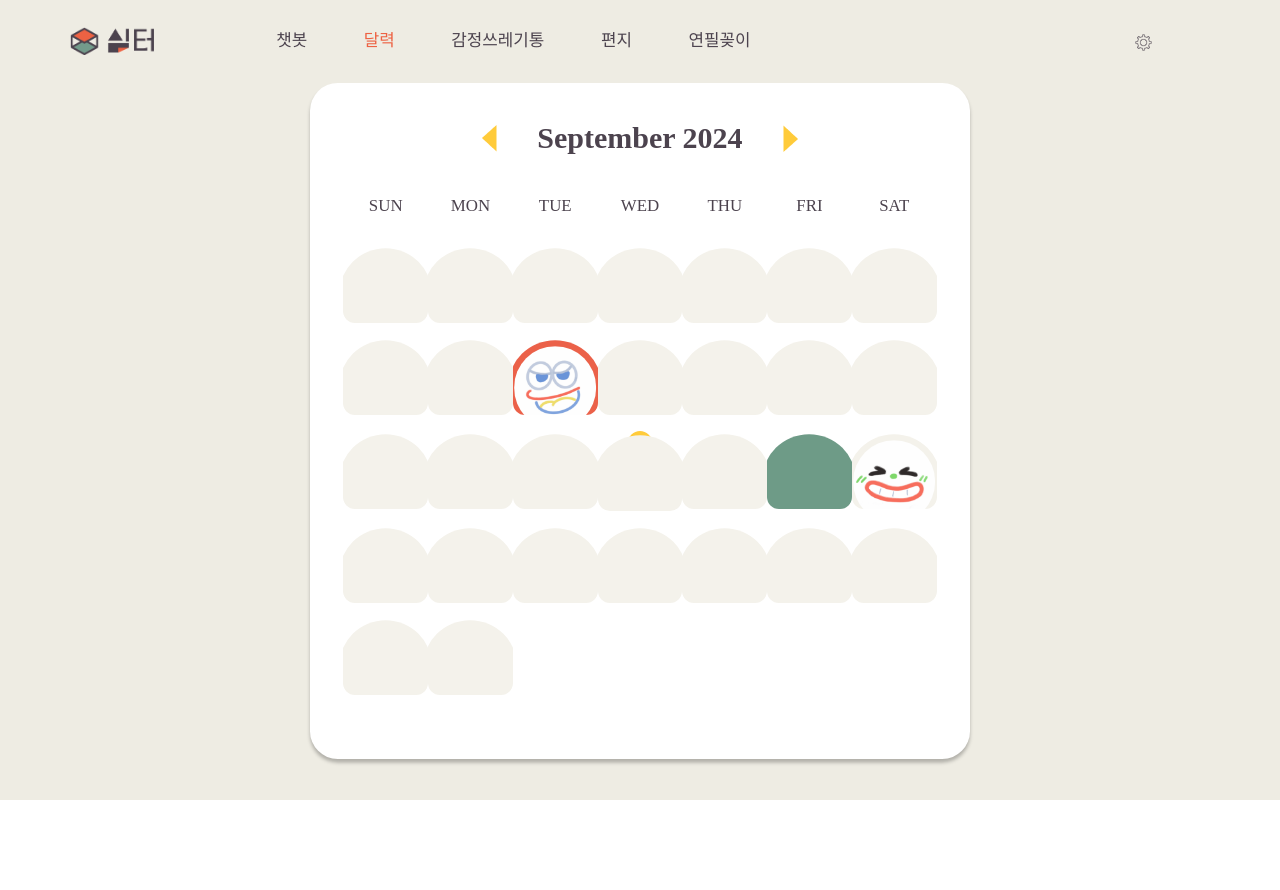
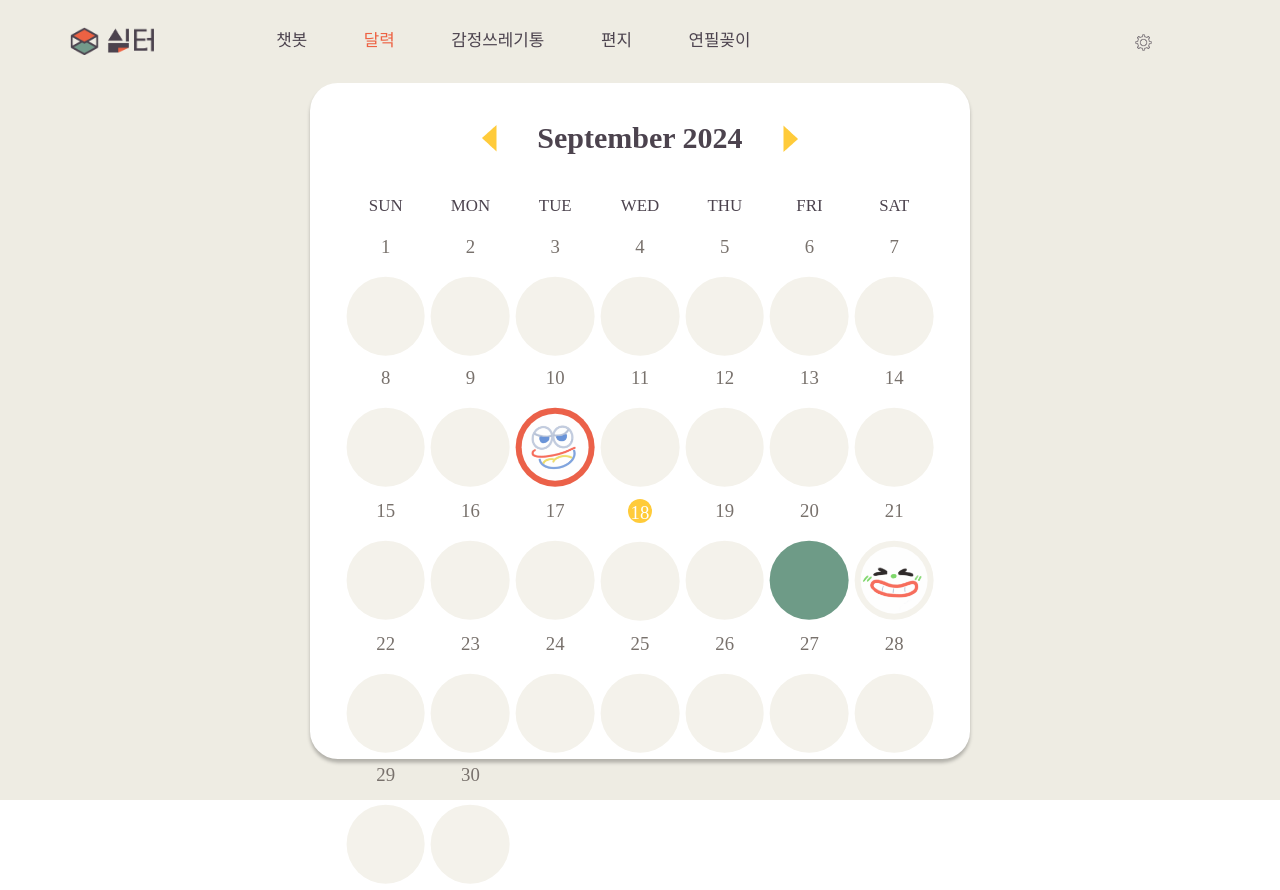
Before and after one commit to git1uv/client, a React (Create React App) app: page /calendar in a window 1280 px wide. Before the commit the page ends 800 px from the top, so only its background shows below. Built offline with nearby package versions, Linux system fonts and the light colour scheme.

Commit message:
style: 반응형 수정

```diff
--- a/src/components/Calendar/CustomCalendar.style.js
+++ b/src/components/Calendar/CustomCalendar.style.js
@@ -9,10 +9,13 @@ export const StyledCalendarWrapper = styled.div`
   width: 51.5vw;
   height: 84.5vh;
   position: relative;
-  @media screen and (min-width: 431px) {
+  @media screen and (min-width: 769px) {
     margin-top: 5.3vh;
   }
-  @media screen and (max-width: 430px) {
+  @media (min-width: 769px) and (max-width: 1023px){
+    width: 80%;
+  }
+  @media screen and (max-width: 768px) {
     height: 87vh;
     width: 100%;
   }
@@ -129,19 +132,25 @@ export const StyledCalendarWrapper = styled.div`
     font-size: 1.25rem;
     border-radius: 0.8rem;
     @media (max-width: 430px) {
-      padding: 2vh 1vw 8vh;
+      padding: 0.3rem 0.2rem 8rem;
+    }
+    @media (min-width: 431px) and (max-width: 768px) {
+      padding: 0.5rem 0 7.5rem;
+    }
+    @media (min-width: 769px) and (max-width: 1023px) {
+      padding: 0.5rem 0 7rem;
     }
     @media (min-width: 1024px) and (max-width: 1200px) {
-      padding: 2vh 0 7vh;
+      padding: 0.5rem 0 7.5rem;
     }
     @media (min-width: 1201px) and (max-width: 1440px) {
-      padding: 2vh 0 7vh;
+      padding: 0.4rem 0 7rem;
     }
     @media (min-width: 1441px) and (max-width: 1600px) {
-      padding: 1vh 0 7vh;
+      padding: 0.2rem 0 7.5rem;
     }
     @media (min-width: 1601px) {
-      padding: 1vh 0 10vh;
+      padding: 0.4rem 0 7.5rem;
     }
   }
 
@@ -167,7 +176,23 @@ export const StyledEmotion = styled.div`
     width: 3.75rem;
     height: 3.75rem;
   }
-  @media (min-width: 431px) {
+  @media (min-width: 431px) and (max-width: 768px) {
+    width: 5.5rem;
+    height: 5.5rem;
+  }
+  @media (min-width: 769px) and (max-width: 1200px) {
+    width: 4.25rem;
+    height: 4.25rem;
+  }
+  @media (min-width: 1201px) and (max-width: 1440px) {
+    width: 4.5rem;
+    height: 4.5rem;
+  }
+  @media (min-width: 1441px) and (max-width: 1600px) {
+    width: 5.25rem;
+    height: 5.25rem;
+  }
+  @media (min-width: 1601px) {
     width: 5.5rem;
     height: 5.5rem;
   }
@@ -184,12 +209,32 @@ export const Circle = styled.div`
   @media (max-width: 430px) {
     width: 4.15rem;
     height: 4.15rem;
-    top: 70%;
+    top: 60%;
   }
-  @media (min-width: 1024px) and (max-width: 1600px) {
+  @media (min-width: 431px) and (max-width: 768px) {
     width: 6.25rem;
     height: 6.25rem;
-    top: 70%;
+    top: 60%;
+  }
+  @media (min-width: 769px) and (max-width: 1023px) {
+    width: 5rem;
+    height: 5rem;
+    top: 60%;
+  }
+  @media (min-width: 1024px) and (max-width: 1200px) {
+    width: 5rem;
+    height: 5rem;
+    top: 60%;
+  }
+  @media (min-width: 1201px) and (max-width: 1440px) {
+    width: 5.25rem;
+    height: 5.25rem;
+    top: 65%;
+  }
+  @media (min-width: 1441px) and (max-width: 1600px) {
+    width: 6rem;
+    height: 6rem;
+    top: 60%;
   }
   @media (min-width: 1601px) {
     width: 6.25rem;
```
